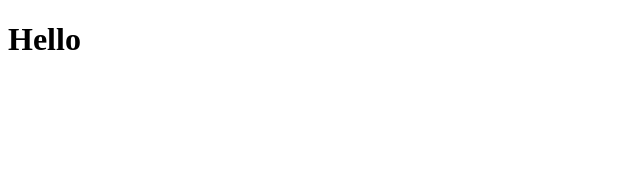
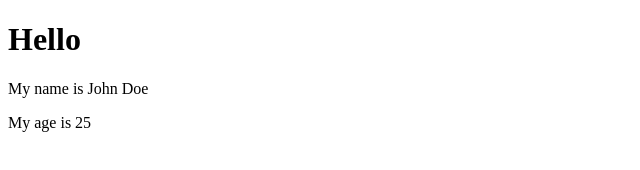
Before and after one commit to chinzorigdev/mongolz, a plain HTML site: page test.html in a window 1280 px wide. Shown: the whole page, without its empty margins (0-640 px from the left). Drawn offline with Linux system fonts and the light colour scheme.

Commit message:
Add personal information section to test page

```diff
--- a/test.html
+++ b/test.html
@@ -7,5 +7,7 @@
   </head>
   <body>
     <h1>Hello</h1>
+    <p>My name is <span id="name">John Doe</span></p>
+    <p>My age is <span id="age">25</span></p>
   </body>
 </html>
```
